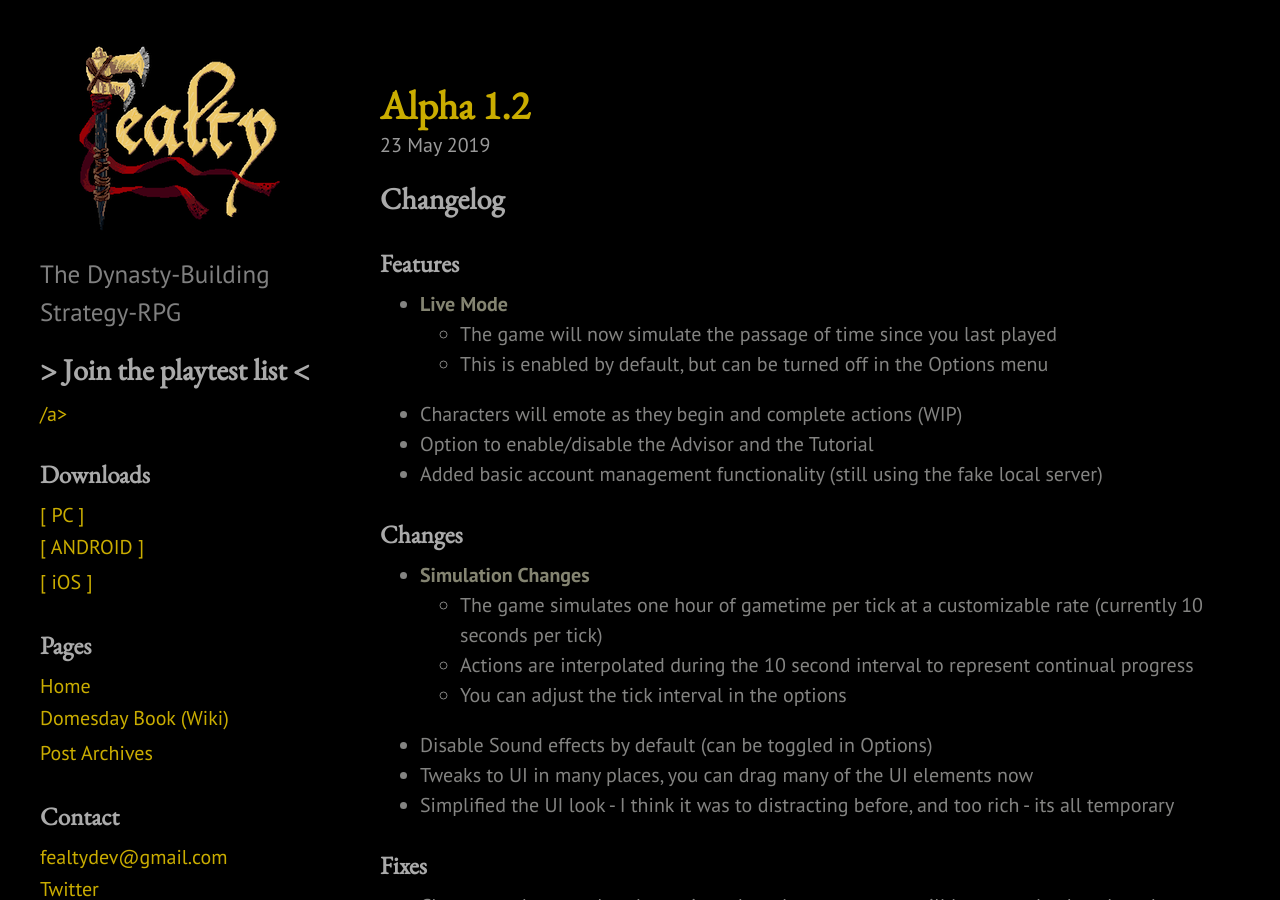
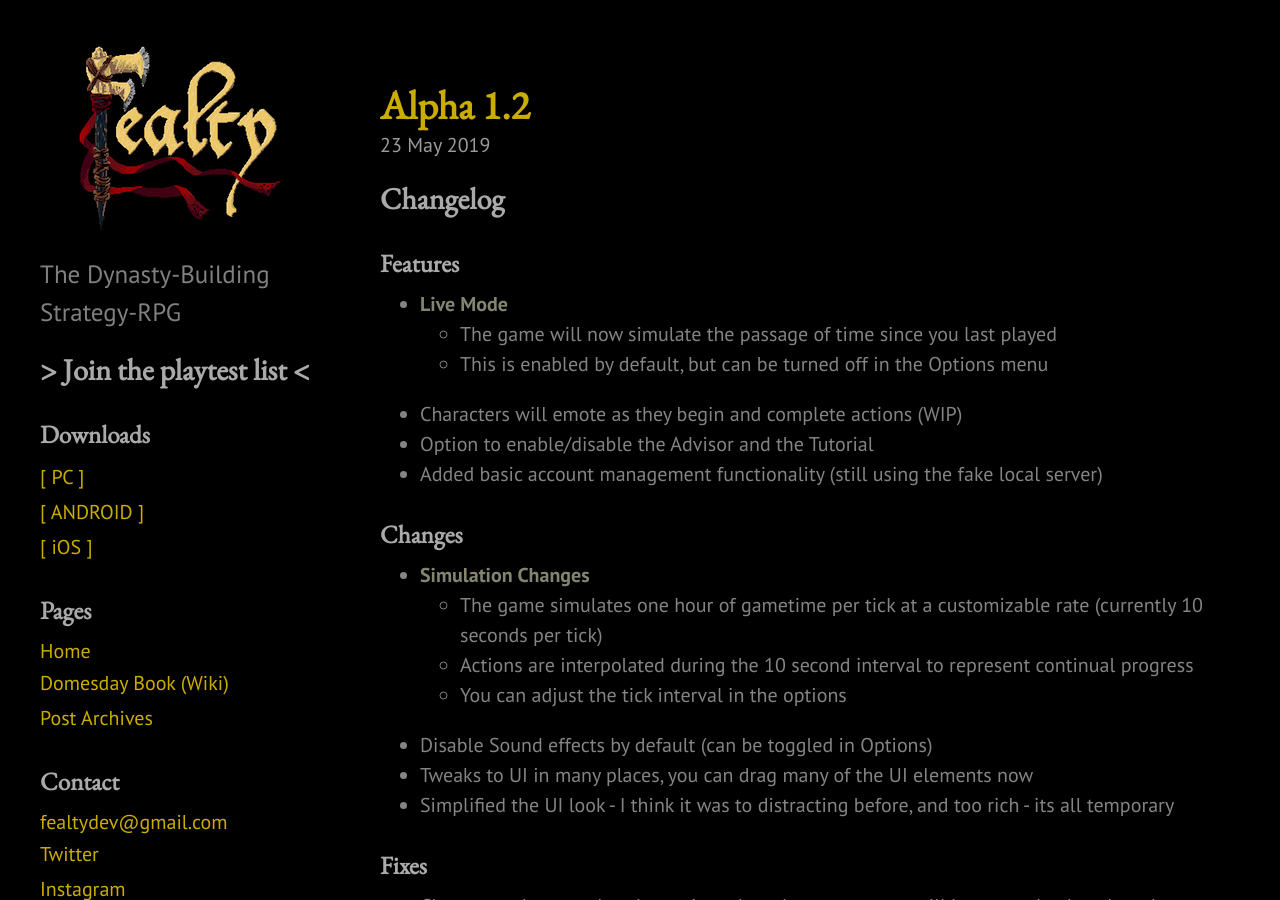
Before and after one commit to sdporres/fealtyweb, a Jekyll site: the page built from index.html, in a window 1280 px wide and 900 px high. Built offline with Jekyll 4.4.1, drawn with Linux system fonts in a browser that asks for light colours; the list of posts is cut into pages by our own code.

Commit message:
Fix missing </a>

```diff
--- a/_includes/sidebar.html
+++ b/_includes/sidebar.html
@@ -10,7 +10,7 @@
     </div>
     <div id="pledgelink">
       <a href="http://eepurl.com/go8jWf">
-        <h2>> Join the playtest list <</h2> /a> </div> <div>
+        <h2>> Join the playtest list <</h2> </a> </div> <div>
             <h3>Downloads</h3>
 
             <span class="sidebar-nav-item"><a
```
